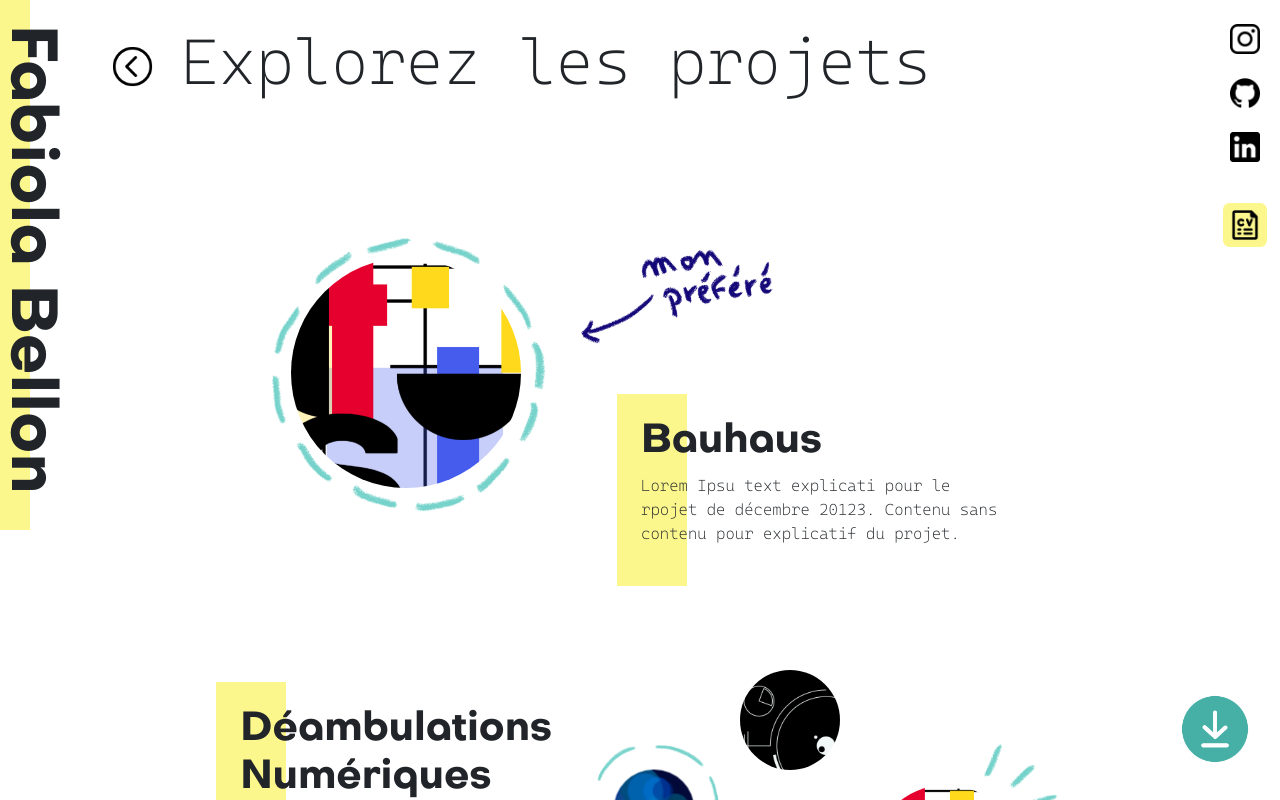
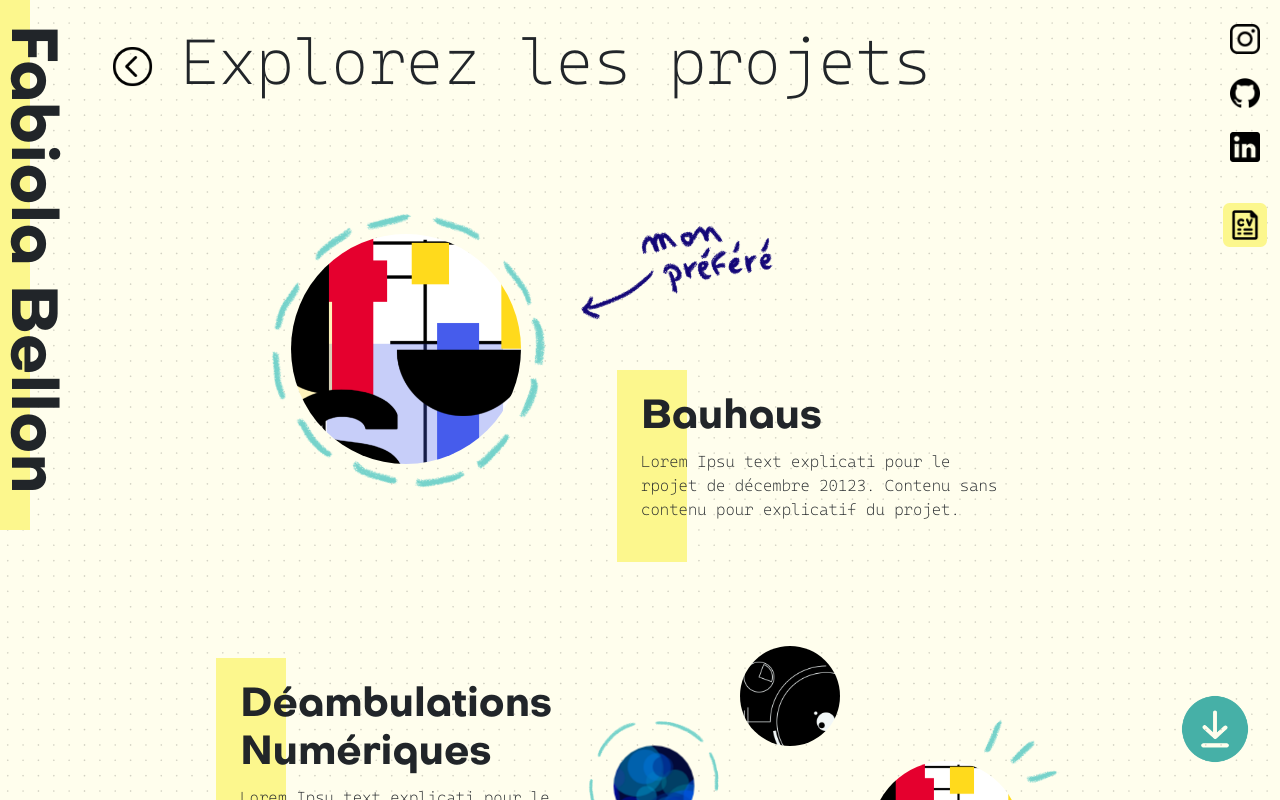
Before and after one commit to fabibot/portfolio, a Vue app: page /projets in a window 1280 px wide. Shown: the top 800 px of the page. Built offline with nearby package versions, Linux system fonts and the light colour scheme.

Commit message:
creation du fond quadrillé

```diff
--- a/index.html
+++ b/index.html
@@ -2,7 +2,7 @@
 <html lang="">
   <head>
     <meta charset="UTF-8">
-    <link rel="icon" href="/mainLogo.png">
+    <link rel="icon" href="./mainLogo2.png">
     <meta name="viewport" content="width=device-width, initial-scale=1.0">
     <title>Vite App</title>
   </head>
--- a/src/assets/base.css
+++ b/src/assets/base.css
@@ -1,25 +1,10 @@
-/* color palette from <https://github.com/vuejs/theme> */
 :root {
   --color-1: #fcf78d ;
   --color-2: #52ccc0;
   --color-3: #fff3cd7d;
-
+  --color-pale: #fffeed;
 }
 
-/* semantic color variables for this project */
-/* :root {
-  --color-background: var(--vt-c-white);
-  --color-background-soft: var(--vt-c-white-soft);
-  --color-background-mute: var(--vt-c-white-mute);
-
-  --color-border: var(--vt-c-divider-light-2);
-  --color-border-hover: var(--vt-c-divider-light-1);
-
-  --color-heading: var(--vt-c-text-light-1);
-  --color-text: var(--vt-c-text-light-1);
-
-  --section-gap: 160px;
-} */
 
 @font-face {
   font-family: "Cascadia ExtraLight";
--- a/src/assets/main.css
+++ b/src/assets/main.css
@@ -4,6 +4,11 @@
 @import '../../node_modules/bootstrap/dist/css/bootstrap.css';
 @import './animation.css';
 
+body {
+ background-color: var(--color-pale);
+ background-image: url(./images/gribouillis/grid-point-op20.png);
+ background-size: 1.2%;
+}
 
 .fond-jaune {
   background-color: var(--color-1);
--- a/src/components/cvComposants/ExperiencesProfessionelles.vue
+++ b/src/components/cvComposants/ExperiencesProfessionelles.vue
@@ -1,5 +1,5 @@
 <template>
-    <div class="experience fond-blanc p-4">
+    <div class="experience p-4">
         <div class="fond-jaune"></div>
         <h2 class="octarine-b">Expériences <br> professionnelles</h2>
         <div>
@@ -13,7 +13,7 @@
 
 <style scoped >
     .experience {
-        background: linear-gradient(to right, var(--color-1) 0px 100px, white 100px 100%);
+        background: linear-gradient(to right, var(--color-1) 0px 100px, transparent 100px 100%);
     }
 
 </style>
--- a/src/components/cvComposants/Langues.vue
+++ b/src/components/cvComposants/Langues.vue
@@ -16,6 +16,6 @@ export default {
 
 <style>
     .fond-coupe {
-        background: linear-gradient(to right, var(--color-1) 0px 100px, white 100px 100%);
+        background: linear-gradient(to right, var(--color-1) 0px 100px, transparent 100px 100%);
     }
 </style>
--- a/src/components/portfolio/ProjetsIndex.vue
+++ b/src/components/portfolio/ProjetsIndex.vue
@@ -1,6 +1,6 @@
 <template>
     <div class="projet-index container-fluid">
-        <div class="p-4 d-flex align-items-center">
+        <div class="p-4 pb-0 d-flex align-items-center">
         <RouterLink to="/cv" class="me-3">
             <button class="icon-btn logo retour medium" title="retour au cv"></button>
         </RouterLink>
@@ -17,17 +17,6 @@
             <BeauxArts :projetBeauxArts="[projetList[3], projetList[4], projetList[5]]"></BeauxArts>
         </div>
     </div>
-    <!-- <div class="grid-projet">
-        <div v-for="projet in projetList" class="p-4">
-            <div class="border-solid">
-                <img :src="getImagePath(projet.image)" alt="" class="rounded">
-            <p class="text-right cascadia-sb">
-                {{ projet.nom }}
-            </p>
-        </div>
-
-        </div>
-    </div> -->
     </div>
 </template>
 
@@ -59,13 +48,5 @@ function getImagePath (filename) {
         width: 100%;
     }
 
-    /* .border-solid {
-        border: solid 3px black;
-        padding: 10px;
-        transition: all 0.3s;
-    }
-    .border-solid:hover {
-        box-shadow: 0px 0px 0px 7px black;
-    } */
 
 </style>
```
Also changed, not shown: src/assets/images/gribouillis/grid-point-op20.png (added), src/assets/images/gribouillis/grid-point.png (added).
